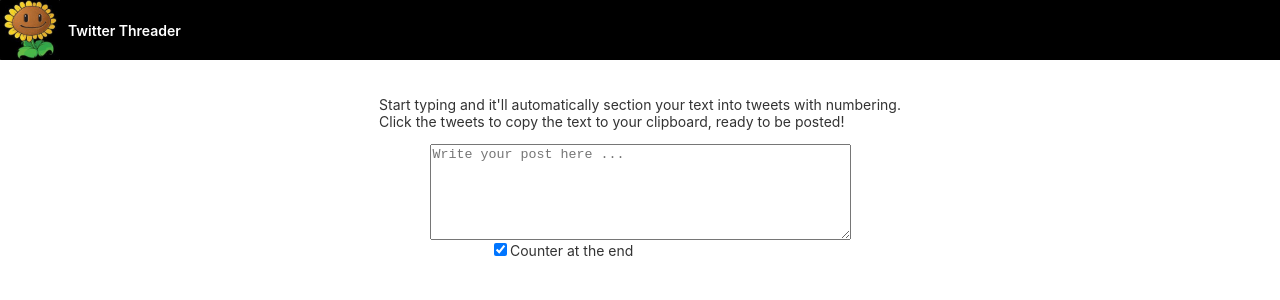
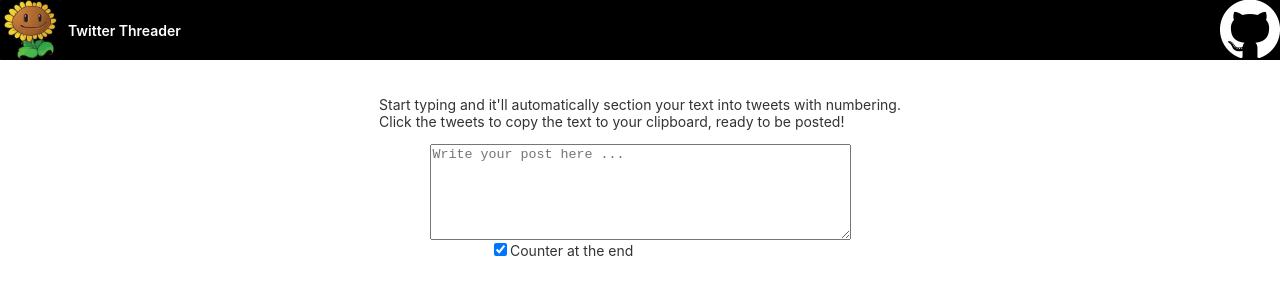
Before and after one commit to gummangummangumman/Twitter-threader, an Angular app: page / in a window 1280 px wide. Shown: the top 300 px of the page. Built offline with nearby package versions, Linux system fonts and the light colour scheme.

Commit message:
Add link to source code repository

```diff
--- a/src/app/app.component.css
+++ b/src/app/app.component.css
@@ -32,6 +32,12 @@
     margin-right: 8px;
   }
 
+  #githubLink
+  {
+    position: absolute;
+    right: 0;
+  }
+
   /*
   #postInput
   {
--- a/src/app/app.component.html
+++ b/src/app/app.component.html
@@ -6,6 +6,9 @@
     src="assets/gumman.jpg"
   />
   <span>{{ title }}</span>
+  <a aria-label="Source code link" target="_blank" rel="noopener" href="https://github.com/gummangummangumman/Twitter-threader" title="Source code link" id="githubLink">
+    <img src="assets/GitHub-Mark.png" alt="Github mark" width="60" />
+  </a>
 </div>
 
 <div class="content" role="main">
```
Also changed, not shown: src/assets/GitHub-Mark.png (added).
